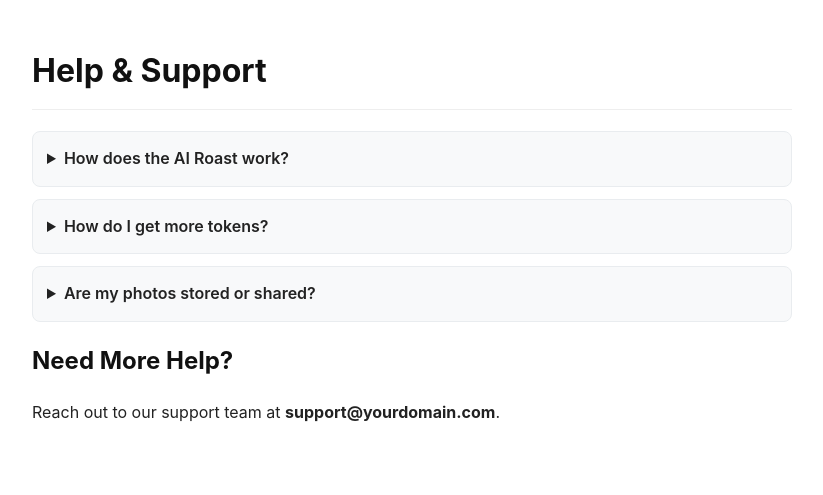
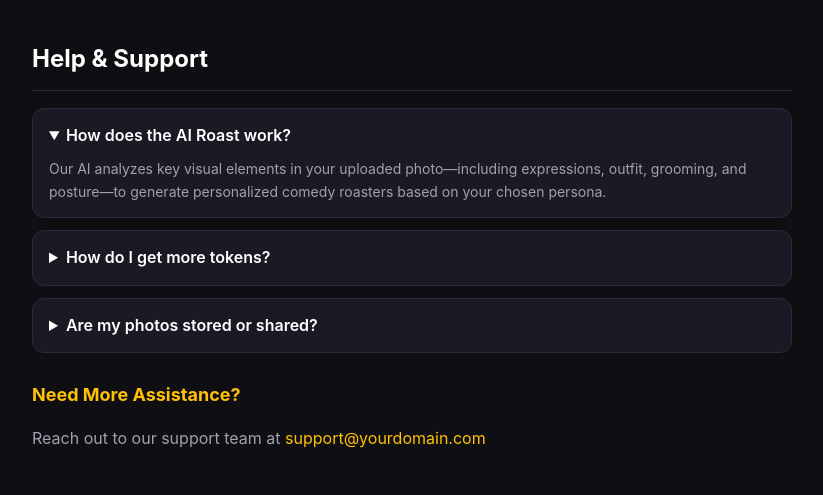
Before and after one commit to sushilchhetri/legal-docs, a plain HTML site: page roast-ai/help.html in a window 1280 px wide. Shown: the whole page, without its empty margins (228-1051 px from the left). Drawn offline with Linux system fonts and the light colour scheme.

Commit message:
Update help page content and styling

```diff
--- a/roast-ai/help.html
+++ b/roast-ai/help.html
@@ -3,34 +3,79 @@
 <head>
     <meta charset="UTF-8">
     <meta name="viewport" content="width=device-width, initial-scale=1.0">
-    <title>Help &amp; FAQ - Roast AI</title>
+    <title>Help & FAQ - Roast AI</title>
     <style>
-        body { font-family: -apple-system, BlinkMacSystemFont, "Segoe UI", Roboto, Helvetica, Arial, sans-serif; line-height: 1.6; color: #222; max-width: 760px; margin: 0 auto; padding: 24px 16px; }
-        h1, h2 { color: #111; }
-        h1 { border-bottom: 1px solid #eee; padding-bottom: 12px; }
-        details { background: #f8f9fa; border: 1px solid #e9ecef; border-radius: 8px; padding: 14px; margin-bottom: 12px; }
-        summary { font-weight: 600; cursor: pointer; }
+        :root {
+            --bg-color: #0F0F13;
+            --card-bg: #1A1A24;
+            --text-primary: #FFFFFF;
+            --text-secondary: #A0A0B0;
+            --accent: #FFC107;
+            --border: #2A2A3A;
+        }
+        body {
+            font-family: -apple-system, BlinkMacSystemFont, "Segoe UI", Roboto, Helvetica, Arial, sans-serif;
+            line-height: 1.6;
+            color: var(--text-primary);
+            background-color: var(--bg-color);
+            max-width: 760px;
+            margin: 0 auto;
+            padding: 24px 16px;
+        }
+        h1 {
+            color: var(--text-primary);
+            border-bottom: 1px solid var(--border);
+            padding-bottom: 12px;
+            font-size: 24px;
+        }
+        h2 {
+            color: var(--accent);
+            font-size: 18px;
+            margin-top: 28px;
+        }
+        details {
+            background: var(--card-bg);
+            border: 1px solid var(--border);
+            border-radius: 12px;
+            padding: 14px 16px;
+            margin-bottom: 12px;
+        }
+        summary {
+            font-weight: 600;
+            color: var(--text-primary);
+            cursor: pointer;
+            outline: none;
+        }
+        details p {
+            color: var(--text-secondary);
+            margin: 10px 0 0 0;
+            font-size: 14px;
+        }
+        a {
+            color: var(--accent);
+            text-decoration: none;
+        }
     </style>
 </head>
 <body>
     <h1>Help &amp; Support</h1>
 
-    <details>
+    <details open>
         <summary>How does the AI Roast work?</summary>
-        <p>Our AI inspects visible elements in the photo (facial expression, fashion, vibe) and crafts custom comedy roasts based on your selected persona.</p>
+        <p>Our AI analyzes key visual elements in your uploaded photo—including expressions, outfit, grooming, and posture—to generate personalized comedy roasters based on your chosen persona.</p>
     </details>
 
     <details>
         <summary>How do I get more tokens?</summary>
-        <p>You can unlock unlimited generations with Roast Pro or earn bonus tokens by watching reward ads directly in the app.</p>
+        <p>You can unlock unlimited generations by subscribing to Roast Pro, or claim free bonus tokens by watching rewarded ads in the app.</p>
     </details>
 
     <details>
         <summary>Are my photos stored or shared?</summary>
-        <p>No. Photos are processed strictly in real-time to generate your roast and are not permanently saved on any servers.</p>
+        <p>No. Images are processed in real-time solely to generate your roast output. We never store, sell, or train models on your uploaded personal photos.</p>
     </details>
 
-    <h2>Need More Help?</h2>
-    <p>Reach out to our support team at <strong>support@yourdomain.com</strong>.</p>
+    <h2>Need More Assistance?</h2>
+    <p style="color: var(--text-secondary);">Reach out to our support team at <a href="mailto:support@yourdomain.com">support@yourdomain.com</a></p>
 </body>
 </html>
```
